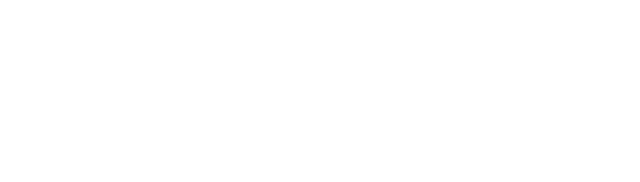
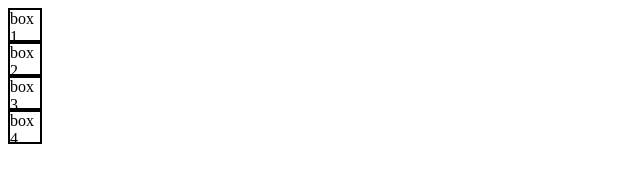
Before and after one commit to PARDEEP-111/Learning-Java-Script, a plain HTML site: page learning-js-select-by-id-and-class.html in a window 1280 px wide. Shown: the whole page, without its empty margins (0-640 px from the left). Drawn offline with Linux system fonts and the light colour scheme.

Commit message:
still testing

```diff
--- a/learning-js-select-by-id-and-class.html
+++ b/learning-js-select-by-id-and-class.html
@@ -6,8 +6,18 @@
     <title>learning js</title>
 </head>
 <body>
+    <div class="container">
+        <div class="box">box 1</div>
+        <div class="box">box 2</div>
+        <div class="box">box 3</div>
+        <div class="box">box 4</div>
+    </div>
     <style>
-
+        .box{
+            height: 30px;
+            width: 30px ;
+            border: 2px solid black;
+        }
     </style>
 
     <script>
```
